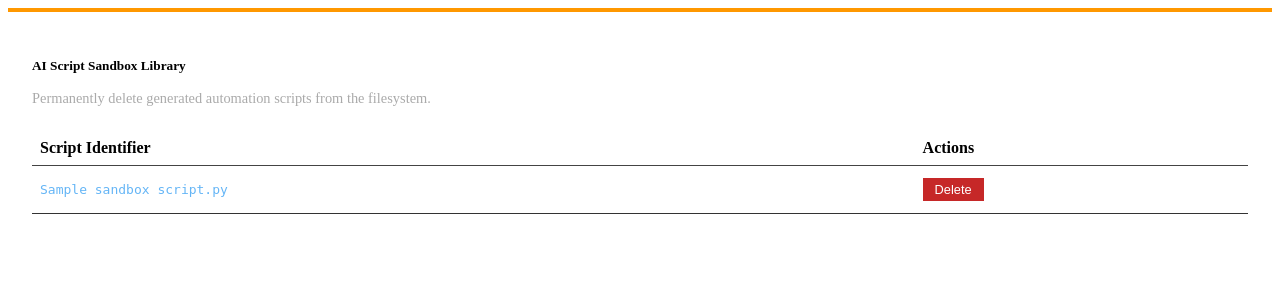
After one commit to NightHawkATL/meraki-dashboard-app, a FastAPI app: template backend/app/templates/components/script_library_hx.html in a window 1280 px wide. The commit adds this page. Shown: the top 300 px of the page. Run offline with FastAPI, Linux system fonts and the light colour scheme; the template is opened without the code that fills it: most values are stand-ins (such as "Sample title", 1, 10 or a date in 2020); parts of the project's set-up code (start-up, migrations or seed data) failed here and were passed over.

Commit message:
feat: Add admin backend filesystem script deletion capabilities and UI controls in AI Studio tab

```diff
--- /dev/null
+++ b/backend/app/templates/components/script_library_hx.html
@@ -0,0 +1,37 @@
+
+{% if message %}
+<div style="background-color: {% if type == 'success' %}#1b5e20{% else %}#721c24{% endif %}; color: white; padding: 1rem; border-radius: 4px; margin-bottom: 24px;">
+    {{ message }}
+</div>
+{% endif %}
+
+<div class="mui-paper" style="border-top: 4px solid #ff9800; padding: 24px;">
+    <h5 style="margin-bottom: 16px;">AI Script Sandbox Library</h5>
+    <p style="color: #aaa; font-size: 0.9rem; margin-bottom: 24px;">Permanently delete generated automation scripts from the filesystem.</p>
+
+    <table style="width: 100%; border-collapse: collapse; text-align: left;">
+        <thead>
+            <tr style="border-bottom: 1px solid #444;">
+                <th style="padding: 8px;">Script Identifier</th>
+                <th style="padding: 8px;">Actions</th>
+            </tr>
+        </thead>
+        <tbody>
+            {% for s in sandbox_scripts %}
+            <tr style="border-bottom: 1px solid #333;">
+                <td style="padding: 12px 8px; font-family: monospace; color: #64b5f6;">{{ s.name }}.py</td>
+                <td style="padding: 12px 8px;">
+                    <form hx-post="/api/scripts/delete" hx-target="#ai-output-container" hx-swap="innerHTML" hx-confirm="Are you sure you want to permanently delete {{ s.name }}.py from the host filesystem?" style="margin: 0;">
+                        <input type="hidden" name="script_name" value="{{ s.name }}">
+                        <button type="submit" class="mui-btn" style="background: #c62828; color: white; border: none; padding: 4px 12px; font-size: 0.8rem;">Delete</button>
+                    </form>
+                </td>
+            </tr>
+            {% else %}
+            <tr>
+                <td colspan="2" style="padding: 16px; text-align: center; color: #888;">No sandbox scripts currently exist on the host filesystem.</td>
+            </tr>
+            {% endfor %}
+        </tbody>
+    </table>
+</div>
```
Also changed, not shown: backend/app/routes/scripts.py (+61 -0 lines), backend/app/templates/ai_studio.html (+14 -0 lines).
